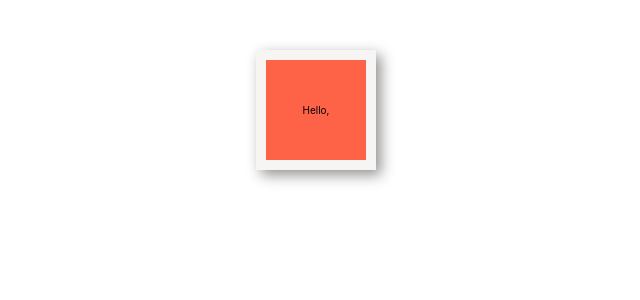
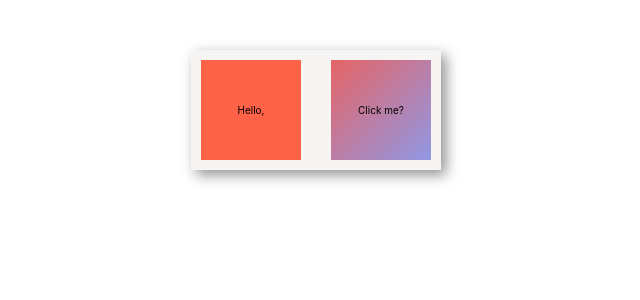
Before and after one commit to thpGitHub/practice_collaborative_project, a React (Create React App) app: page / in a window 1280 px wide. Shown: the top 300 px of the page, without its empty margins (324-964 px from the left). Built offline with nearby package versions, Linux system fonts and the light colour scheme.

Commit message:
added MichelComponent

```diff
--- a/package.json
+++ b/package.json
@@ -9,6 +9,7 @@
     "react": "^17.0.2",
     "react-dom": "^17.0.2",
     "react-scripts": "5.0.0",
+    "vanilla-tilt": "^1.7.2",
     "web-vitals": "^2.1.3"
   },
   "scripts": {
--- a/src/App.js
+++ b/src/App.js
@@ -1,10 +1,12 @@
 import './App.css';
 import ThierryComponent from './Components/Thierry/Thierry';
+import MichelComponent from './Components/Michel/Michel';
 
 function App() {
   return (
     <div className="App">
       <ThierryComponent says='Hello,'/>
+      <MichelComponent says='Click me?'/>
     </div>
   );
 }
--- /dev/null
+++ b/src/Components/Michel/Michel.css
@@ -0,0 +1,13 @@
+.michelComponent {
+  width: 100px;
+  height: 100px;
+  background: linear-gradient(135deg, #e66465, #9198e5);
+  text-align: center;
+  line-height: 100px;
+  margin-left: 20px;
+  cursor: pointer;
+}
+
+.angryRed {
+  background: red;
+}
--- /dev/null
+++ b/src/Components/Michel/Michel.js
@@ -0,0 +1,32 @@
+import { useEffect, useRef, useState } from 'react'
+import './Michel.css'
+import VanillaTilt from 'vanilla-tilt'
+
+const Michel = ({ says }) => {
+  const [style, setStyle] = useState('michelComponent')
+  const [text, setText] = useState('')
+  const tiltRef = useRef()
+
+  const changeStyle = () => {
+    setStyle('michelComponent angryRed')
+    setText('Plus jamais ça!!!')
+  }
+
+  useEffect(() => {
+    const tiltNode = tiltRef.current
+    VanillaTilt.init(tiltNode, {
+      max: 25,
+      speed: 800,
+      glare: false,
+      max_glare: 0.5,
+    })
+  }, [])
+
+  return (
+    <div ref={tiltRef} className={style} onClick={changeStyle}>
+      {text || says}
+    </div>
+  )
+}
+
+export default Michel
```
Also changed, not shown: 1 other file (tests, documents, lock files or other folders).
